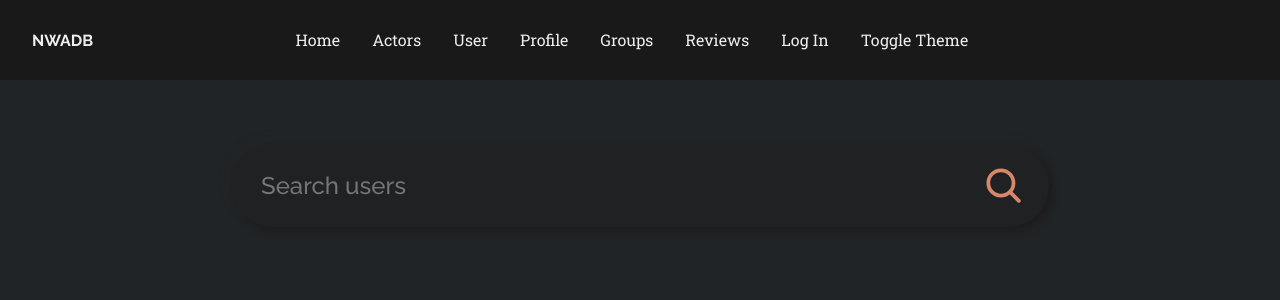
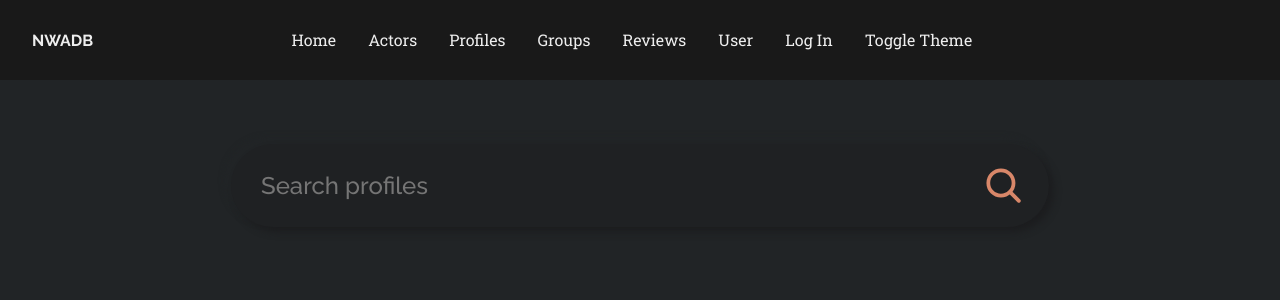
Before and after one commit to TVT22-6/movieApp, a React (Create React App) app in the folder react-movie/: page /getUser in a window 1280 px wide. Shown: the top 300 px of the page. Built offline with nearby package versions, Linux system fonts and the light colour scheme.

Commit message:
Siitimistä ja korjaamista
LGTM

```diff
--- a/react-movie/src/components/Navbar.js
+++ b/react-movie/src/components/Navbar.js
@@ -37,17 +37,18 @@ function Navbar({ setTheme }) {
                 <Link to="/actors" onClick={() => handleTabClick()}>
                     Actors
                 </Link>
-                <Link to="/user" onClick={() => handleTabClick()}>
-                    User
-                </Link>
+
                 <Link to="/getUser" onClick={() => handleTabClick()}>
-                    Profile
+                    Profiles
                 </Link>
                 <Link to="/group" onClick={() => handleTabClick()}>
                     Groups
                 </Link>
                 <Link to="/review" onClick={() => handleTabClick()}>
                     Reviews
+                </Link>
+                <Link to="/user" onClick={() => handleTabClick()}>
+                    User
                 </Link>
                 {jwtToken.value.length === 0 && (
                     <Link to="/auth" onClick={() => handleTabClick()}>
@@ -60,9 +61,9 @@ function Navbar({ setTheme }) {
                     </Link>
                 )}
 
+
                 <a onClick={handleToggleTheme}>Toggle Theme
                 </a>
-
 
                 <button className="nav-btn nav-close-btn" onClick={showNavbar}>
                     <FaTimes />
--- a/react-movie/src/components/ReviewForm.jsx
+++ b/react-movie/src/components/ReviewForm.jsx
@@ -96,7 +96,7 @@ const ReviewForm = ({ selectedMovie, onSubmit, onClose }) => {
             <div className='review-form-container'>
                 <form onSubmit={handleSubmit} className="ReviewForm">
                     <label htmlFor="review">Review</label>
-                    <input
+                    <textarea
                         id="review"
                         type="text"
                         value={localReview}
--- a/react-movie/src/components/userSearch.js
+++ b/react-movie/src/components/userSearch.js
@@ -35,7 +35,7 @@ const UserSearch = ({ onUserSelect }) => {
       <div className="search">
         <input
           type="text"
-          placeholder="Search users"
+          placeholder="Search profiles"
           value={searchTerm}
           onChange={(e) => setSearchTerm(e.target.value)}
           onKeyDown={handleKeyDown}
```
